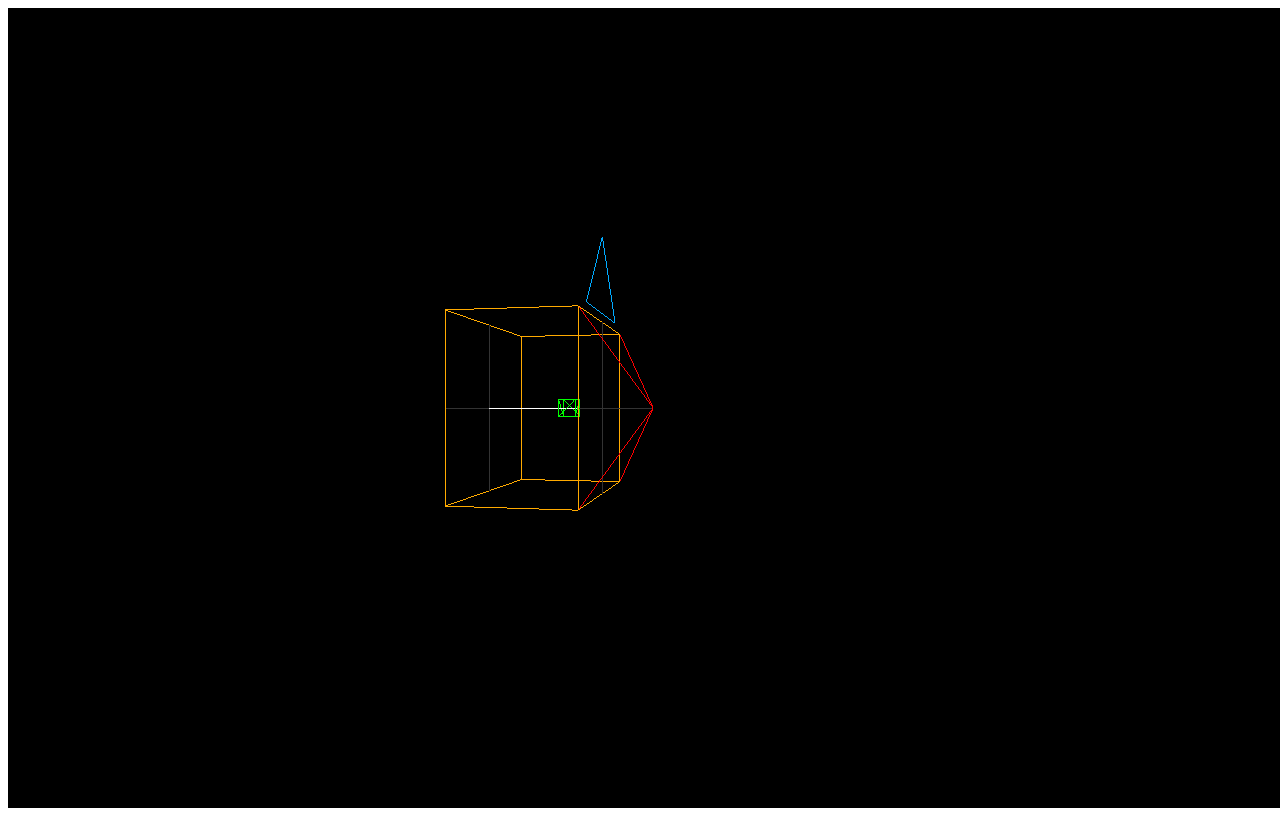
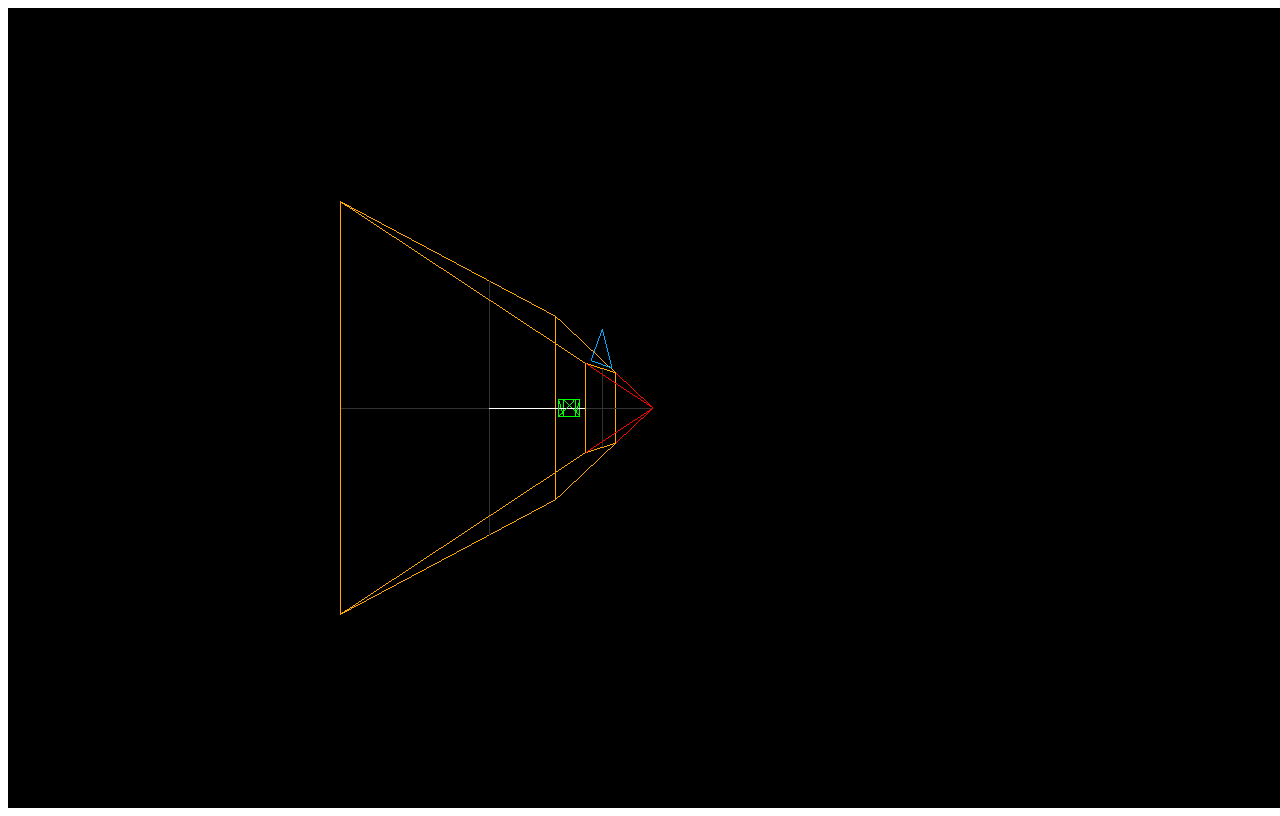
Before and after one commit to monkeywit/Threejs-Camera, a plain HTML site: page index.html in a window 1280 px wide. Drawn offline with nearby package versions, Linux system fonts and the light colour scheme.

Commit message:
Update index.html

```diff
--- a/index.html
+++ b/index.html
@@ -27,7 +27,8 @@
         2000
       );
 
-      var newcamera = new THREE.OrthographicCamera(5, -5, 5, -5, 3, 10);
+      var newcamera = new THREE.PerspectiveCamera(75, window.innerWidth / window.innerHeight, 3, 10);
+      //var newcamera = new THREE.OrthographicCamera(5, -5, 5, -5, 3, 10);
 
       var helper = new THREE.CameraHelper(newcamera);
 
```
